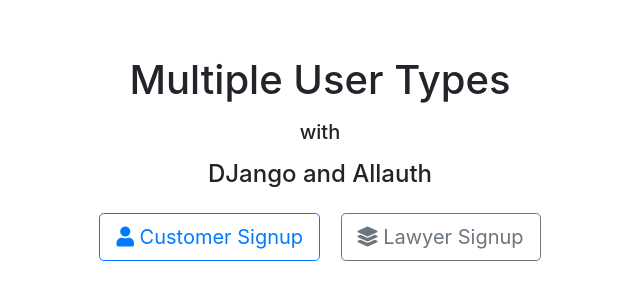
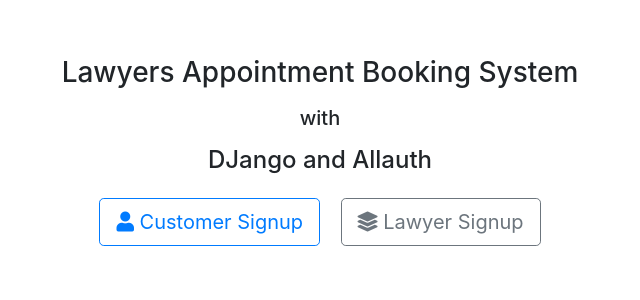
Before and after one commit to thehimel/lawyers, a Django app: page / in a window 1280 px wide. Shown: the part 56-356 px from the top of the page, without its empty margins (320-960 px from the left). Run offline with Django 3.2, Linux system fonts and the light colour scheme; some libraries are stand-ins or nearby versions.

Commit message:
Home page updated

```diff
--- a/templates/core/home.html
+++ b/templates/core/home.html
@@ -7,7 +7,7 @@
     <h1></h1>
     <!-- Jumbotron -->
     <div class="p-5 text-center">
-        <h1 class="mb-3">Multiple User Types</h1>
+        <h3 class="mb-3">Lawyers Appointment Booking System</h3>
         <h5 class="mb-3">with</h5>
         <h4 class="mb-3">DJango and Allauth</h4>
         <a class="btn btn-outline-primary btn-lg m-2" href="{% url 'users:customer_signup' %}" role="button">
```
